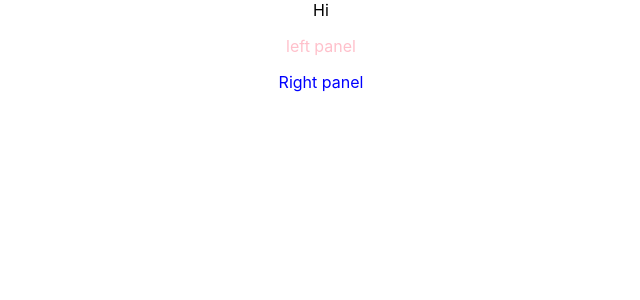
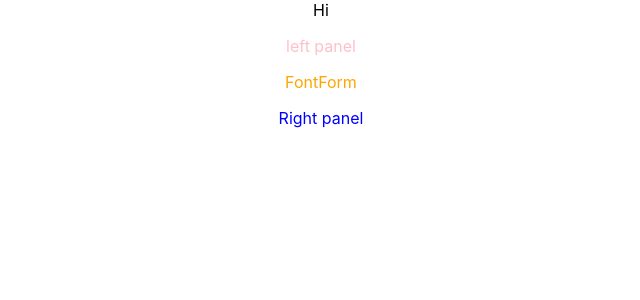
Before and after one commit to BandanaKM/google-fonts-app, a React (Create React App) app: page / in a window 1280 px wide. Shown: the top 300 px of the page, without its empty margins (319-959 px from the left). Built offline with nearby package versions, Linux system fonts and the light colour scheme.

Commit message:
add font form

```diff
--- a/src/App.js
+++ b/src/App.js
@@ -1,6 +1,7 @@
 import React, { Component } from 'react';
 import './App.css';
 import LeftPanel from './LeftPanel';
+import FontForm from './FontForm';
 import RightPanel from './RightPanel';
 
 class App extends Component {
@@ -9,6 +10,7 @@ class App extends Component {
       <div className="App">
          <div>Hi</div>
          <LeftPanel />
+         <FontForm />
          <RightPanel />
       </div>
     );
--- /dev/null
+++ b/src/FontForm/index.js
@@ -0,0 +1,14 @@
+import React, { Component } from 'react';
+import './styles.css';
+
+class FontForm extends Component {
+  render() {
+    return (
+      <div className="FontForm">
+        <p>FontForm</p>
+      </div>
+    )
+  }
+}
+
+export default FontForm;
--- /dev/null
+++ b/src/FontForm/styles.css
@@ -0,0 +1,3 @@
+.FontForm {
+  color: orange;
+}
```
